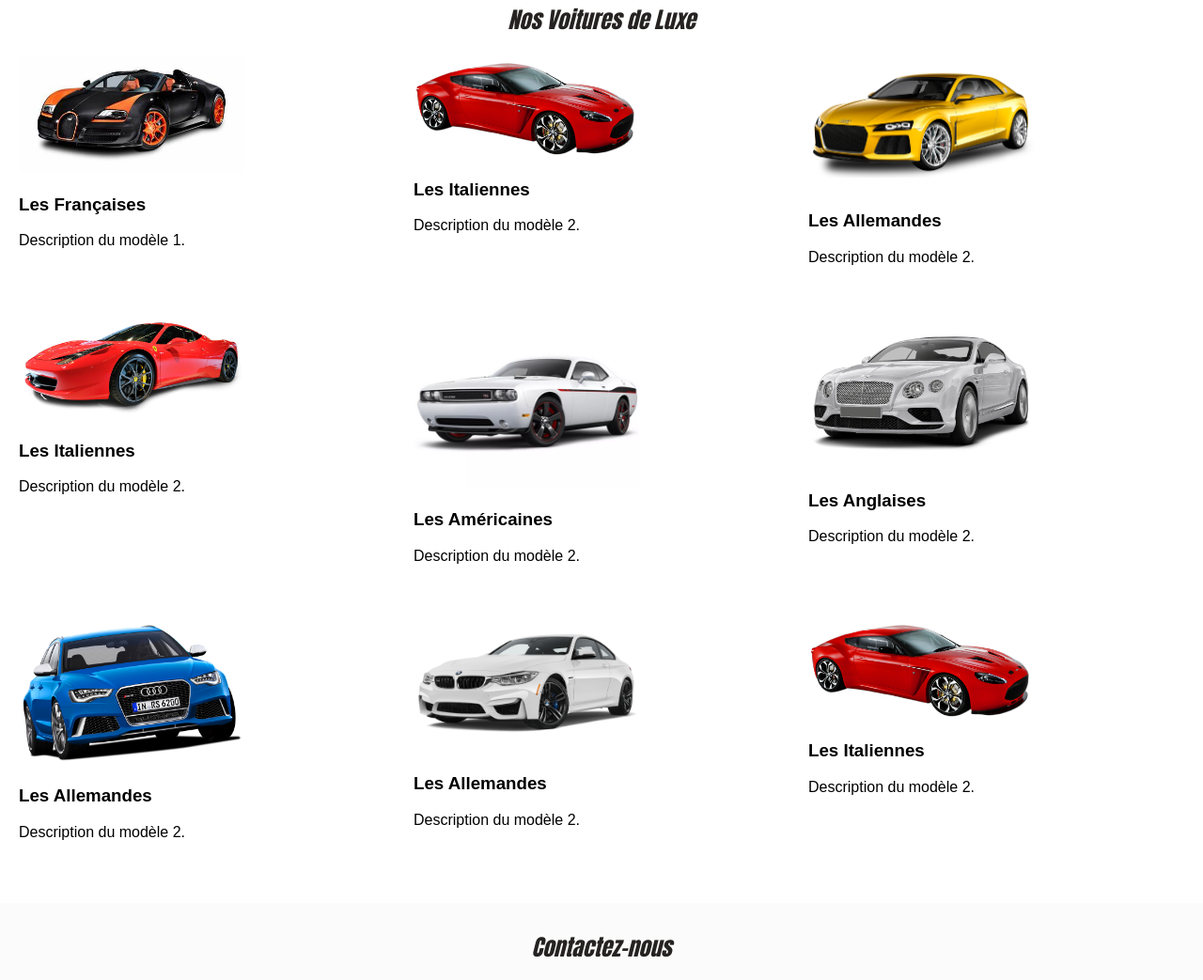
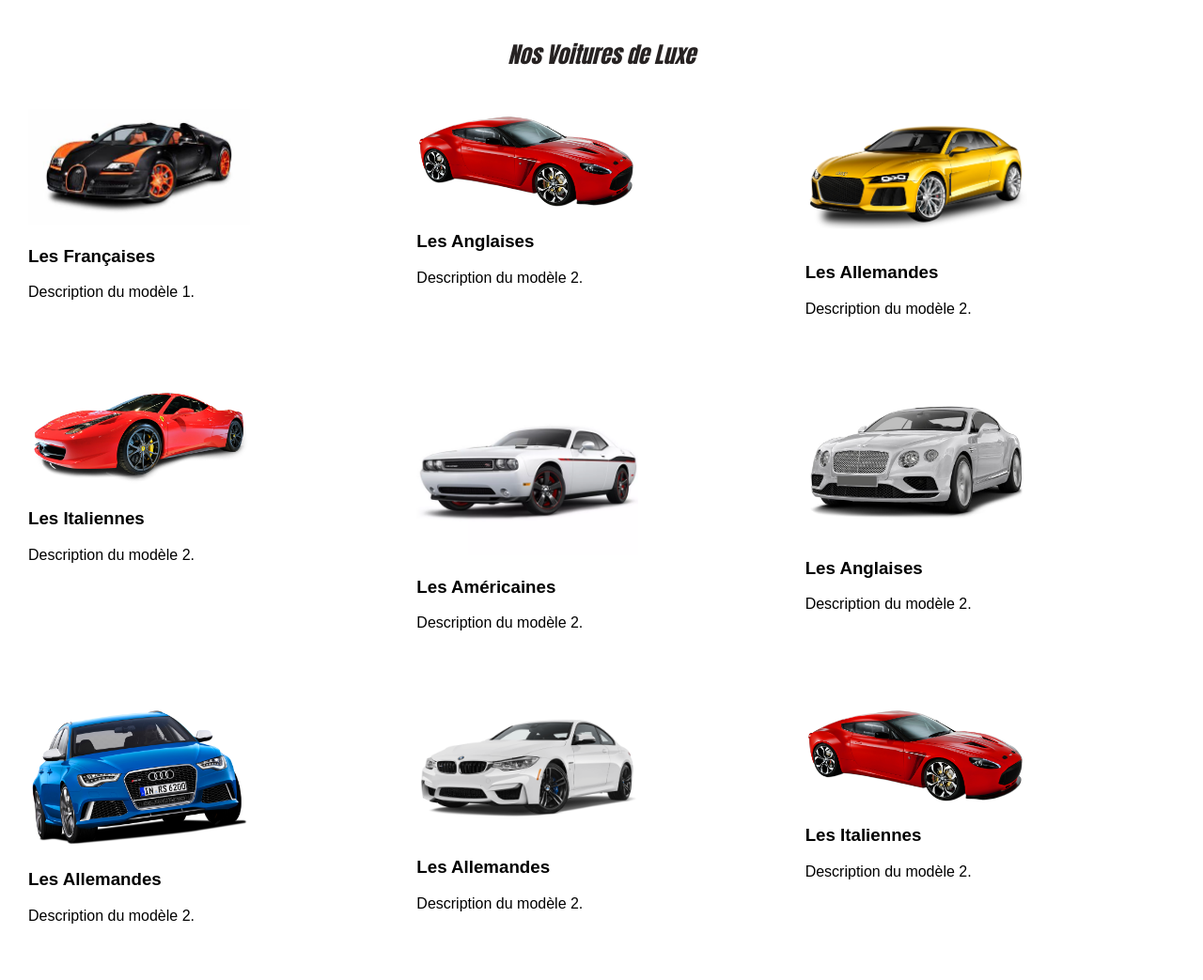
Before and after one commit to mende-fadel/CarsWebsite, a plain HTML site: page index.html in a window 1280 px wide. Shown: the part 1741-2784 px from the top of the page at 94% size. Drawn offline with Linux system fonts and the light colour scheme.

Commit message:
fix web responsive and event listener js

```diff
--- a/index.html
+++ b/index.html
@@ -50,47 +50,65 @@
         <h2>Nos Voitures de Luxe</h2>
         <div class="car-container">
         <div class="car">
+            <a href="#" id="françaises">
             <img src="cars/OIP.jpeg" alt="Voiture de Luxe">
+            </a>
             <h3>Les Françaises</h3>
             <p>Description du modèle 1.</p>
         </div>
         <div class="car">
+            <a href="#" id="anglaises">
             <img src="cars/Luxury-Car-PNG.png" alt="Voiture de Luxe">
+            </a>
+            <h3>Les Anglaises</h3>
+            <p>Description du modèle 2.</p>
+        </div>
+        <div class="car">
+            <a href="#" id="allemandes">
+             <img src="cars/audi.png" alt="Voiture de Luxe">
+            </a>
+             <h3>Les Allemandes</h3>
+            <p>Description du modèle 2.</p>
+        </div>
+        <div class="car">
+            <a href="#" id="italiennes">
+            <img src="cars/R.png" alt="Voiture de Luxe">
+            </a>
             <h3>Les Italiennes</h3>
             <p>Description du modèle 2.</p>
         </div>
         <div class="car">
-            <img src="cars/audi.png" alt="Voiture de Luxe">
+            <a href="#" id="americaines">
+            <img src="cars/dodge.webp" alt="Voiture de Luxe">
+            </a>
+            <h3>Les Américaines</h3>
+            <p>Description du modèle 2.</p>
+        </div>
+        <div class="car">
+            <a href="#" id="anglaises">
+            <img src="cars/bentley.jpeg" alt="Voiture de Luxe">
+            </a>
+            <h3>Les Anglaises</h3>
+            <p>Description du modèle 2.</p>
+        </div>
+        <div class="car">
+            <a href="#" id="allemandes">
+            <img src="cars/blue-edition-audi-luxury-car-vxt.png" alt="Voiture de Luxe">
+            </a>
             <h3>Les Allemandes</h3>
             <p>Description du modèle 2.</p>
         </div>
         <div class="car">
-            <img src="cars/R.png" alt="Voiture de Luxe">
-            <h3>Les Italiennes</h3>
-            <p>Description du modèle 2.</p>
-        </div>
-        <div class="car">
-            <img src="cars/dodge.webp" alt="Voiture de Luxe">
-            <h3>Les Américaines</h3>
-            <p>Description du modèle 2.</p>
-        </div>
-        <div class="car">
-            <img src="cars/bentley.jpeg" alt="Voiture de Luxe">
-            <h3>Les Anglaises</h3>
-            <p>Description du modèle 2.</p>
-        </div>
-        <div class="car">
-            <img src="cars/blue-edition-audi-luxury-car-vxt.png" alt="Voiture de Luxe">
+            <a href="#" id="allemandes">
+            <img src="cars/Luxury-Car-PNG-Images-HD.png" alt="Voiture de Luxe">
+            </a>
             <h3>Les Allemandes</h3>
             <p>Description du modèle 2.</p>
         </div>
         <div class="car">
-            <img src="cars/Luxury-Car-PNG-Images-HD.png" alt="Voiture de Luxe">
-            <h3>Les Allemandes</h3>
-            <p>Description du modèle 2.</p>
-        </div>
-        <div class="car">
+            <a href="#" id="italiennes">
             <img src="cars/Luxury-Car-PNG.png" alt="Voiture de Luxe">
+            </a>
             <h3>Les Italiennes</h3>
             <p>Description du modèle 2.</p>
         </div>
--- a/styles.css
+++ b/styles.css
@@ -32,6 +32,12 @@ h2{
     color: rgb(38, 34, 34);
     text-justify: newspaper;
 }
+
+.logo-left,
+.logo-right {
+    flex: 0 0 auto;
+}
+
 .logo-left img,
 .logo-right img{
     max-height: 700px;
@@ -66,6 +72,8 @@ h2{
 
 .navigation {
     text-align: center; /* Centrer les éléments horizontalement */
+    background-color: #c6cace;
+    font-size: 200%;
 }
 
 .navigation nav {
@@ -117,10 +125,12 @@ section h2{
 
 }
 .car-container{
-    display: flex;
-    flex-wrap: wrap;
-    justify-content: space-around;
+    display: grid;
+    grid-template-columns: repeat(auto-fit, minmax(300px, 1fr)); /* Colonnes dynamiques avec largeur minimale de 300px */
+    gap: 20px; /* Espacement entre les voitures */
+    padding: 20px;
 }
+
 .car {
     flex:0 0 calc(33.33% - 20px);
     margin-bottom: 40px;
@@ -159,8 +169,16 @@ section h2{
     height: 35px;
     margin-right: 25px;
 }
+/* Mise en page du footer avec Flexbox */
+footer {
+    background-color: #e50645;
+    color: #fff;
+    text-align: center;
+    padding: 30px;
+}
 footer p{
     text-align: center;
+    margin: 0;
 }
 
 #contact{
```
